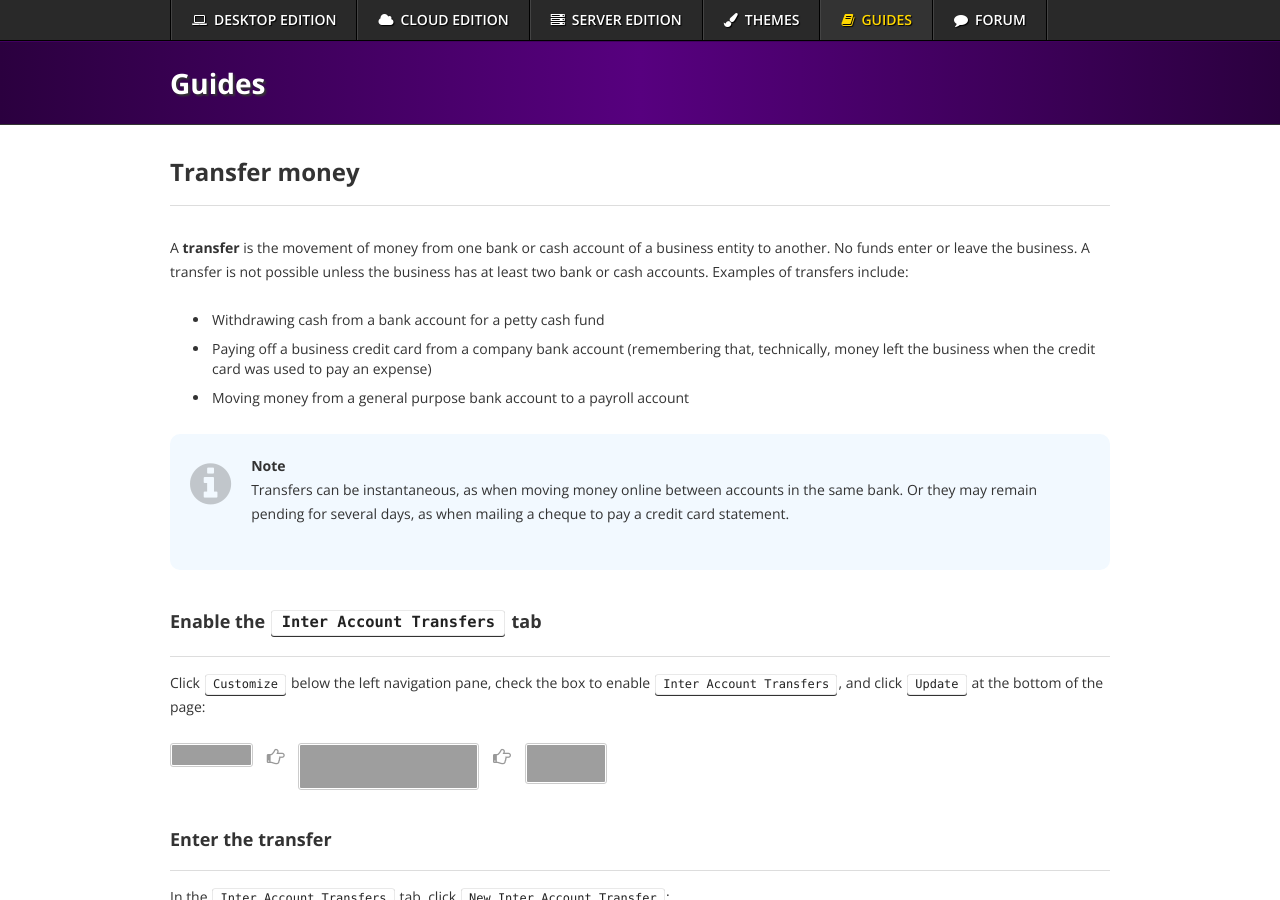
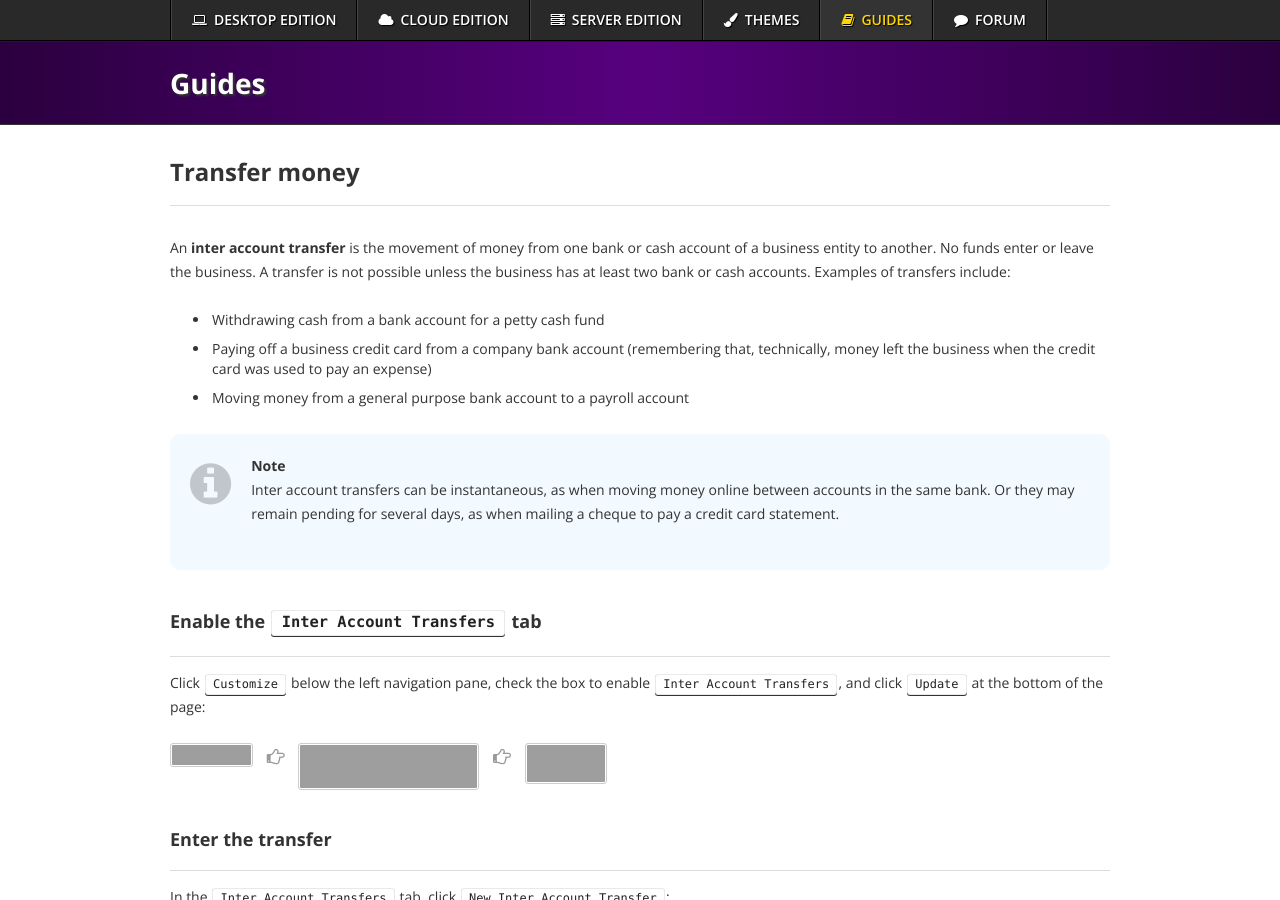
Before and after one commit to 3etechinns/www.manager.io, a Jekyll site: the page built from _guides/9650.html, in a window 1280 px wide and 900 px high. Built offline with Jekyll 4.4.1, drawn with Linux system fonts in a browser that asks for light colours; nearby versions of some CDN libraries; comment, search, counter and statistics services are not loaded; grey boxes are pictures that could not be loaded.

Commit message:
Guide update

```diff
--- a/_guides/9650.html
+++ b/_guides/9650.html
@@ -4,7 +4,7 @@ title: Transfer money
 tags: cash-accounts bank-accounts inter-account-transfers inter-account-transfer-form inter-account-transfer-view beginner
 ---
 {% raw %}
-<p>A <strong>transfer</strong> is the movement of money from one bank or cash account of a business entity to another. No funds enter or leave the business. A transfer is not possible unless the business has at least two bank or cash accounts. Examples of transfers include:</p>
+<p>An <strong>inter account transfer</strong> is the movement of money from one bank or cash account of a business entity to another. No funds enter or leave the business. A transfer is not possible unless the business has at least two bank or cash accounts. Examples of transfers include:</p>
 <ul>
 <li>Withdrawing cash from a bank account for a petty cash fund</li>
 <li>Paying off a business credit card from a company bank account (remembering that, technically, money left the business when the credit card was used to pay an expense)</li>
@@ -12,16 +12,16 @@ tags: cash-accounts bank-accounts inter-account-transfers inter-account-transfer
 </ul>
 <table style="background-color: #F2F9FF; border-radius: 10px; margin-bottom: 20px"><tr><td style="font-size: 48px; opacity: 0.25; padding: 20px; padding-top: 15px; padding-right: 0px; vertical-align: top"><i class="fa fa-info-circle"></i></td><td style="padding: 20px">
 <p><strong>Note</strong><br>
-Transfers can be instantaneous, as when moving money online between accounts in the same bank. Or they may remain pending for several days, as when mailing a cheque to pay a credit card statement.</p>
+Inter account transfers can be instantaneous, as when moving money online between accounts in the same bank. Or they may remain pending for several days, as when mailing a cheque to pay a credit card statement.</p>
 </td></tr></table>
 <h3>Enable the <kbd>Inter Account Transfers</kbd> tab</h3>
 <p>Click <kbd>Customize</kbd> below the left navigation pane, check the box to enable <kbd>Inter Account Transfers</kbd>, and click <kbd>Update</kbd> at the bottom of the page:</p>
-<p><img src="https://cdn-business2.discourse.org/uploads/manager1/original/2X/d/dd10879fbef9b995d8ec13ab5d78c956e2467181.png" alt="09 AM" width="83" height="24"> <strong><i class="fa fa-hand-o-right" style="margin-right: 10px; color: #999; font-size: 18px; padding-top: 5px"></i></strong> <img src="https://cdn-business2.discourse.org/uploads/manager1/original/2X/b/ba35ec620d008b311f4cc4f4a6d0ba1234573562.png" alt="22 AM" width="181" height="47"> <strong><i class="fa fa-hand-o-right" style="margin-right: 10px; color: #999; font-size: 18px; padding-top: 5px"></i></strong> <img src="https://cdn-business2.discourse.org/uploads/manager1/original/2X/9/97a2297505da19914922bc9efe8591902f23354c.png" alt="36 AM" width="82" height="41"></p>
+<p><img src="https://forum.manager.io/uploads/manager1/original/2X/d/dd10879fbef9b995d8ec13ab5d78c956e2467181.png" alt="09 AM" width="83" height="24"> <strong><i class="fa fa-hand-o-right" style="margin-right: 10px; color: #999; font-size: 18px; padding-top: 5px"></i></strong> <img src="https://forum.manager.io/uploads/manager1/original/2X/b/ba35ec620d008b311f4cc4f4a6d0ba1234573562.png" alt="22 AM" width="181" height="47"> <strong><i class="fa fa-hand-o-right" style="margin-right: 10px; color: #999; font-size: 18px; padding-top: 5px"></i></strong> <img src="https://forum.manager.io/uploads/manager1/original/2X/9/97a2297505da19914922bc9efe8591902f23354c.png" alt="36 AM" width="82" height="41"></p>
 <h3>Enter the transfer</h3>
 <p>In the <kbd>Inter Account Transfers</kbd> tab, click <kbd>New Inter Account Transfer</kbd>:</p>
-<p><img src="https://cdn-business2.discourse.org/uploads/manager1/original/2X/e/e9d4d055fc021f634411429c983cbab4e9c8cc7a.png" alt="28 AM" width="188" height="52"> <strong><i class="fa fa-hand-o-right" style="margin-right: 10px; color: #999; font-size: 18px; padding-top: 5px"></i></strong> <img src="https://cdn-business2.discourse.org/uploads/manager1/original/2X/d/d6a17f36ea732c87efdb6dcb4a5921aeee9a2b0b.png" alt="35 AM" width="378" height="47"></p>
+<p><img src="https://forum.manager.io/uploads/manager1/original/2X/e/e9d4d055fc021f634411429c983cbab4e9c8cc7a.png" alt="28 AM" width="188" height="52"> <strong><i class="fa fa-hand-o-right" style="margin-right: 10px; color: #999; font-size: 18px; padding-top: 5px"></i></strong> <img src="https://forum.manager.io/uploads/manager1/original/2X/d/d6a17f36ea732c87efdb6dcb4a5921aeee9a2b0b.png" alt="35 AM" width="378" height="47"></p>
 <p>Complete the entry (some fields appear as you progress):</p>
-<p><img src="https://cdn-business2.discourse.org/uploads/manager1/original/2X/7/70d248e6c0bcba579f4dd9605f18edd73a4dc0f9.png" width="627" height="368"></p>
+<p><img src="https://forum.manager.io/uploads/manager1/original/2X/7/70d248e6c0bcba579f4dd9605f18edd73a4dc0f9.png" width="627" height="368"></p>
 <ul>
 <li>
 <strong><code>Date</code></strong> will be prefilled with today’s date. This can be edited.</li>
@@ -42,7 +42,7 @@ Transfers can be instantaneous, as when moving money online between accounts in
 <strong><code>Status</code></strong> options are the same for the destination account as the origin account.</li>
 </ul>
 <p>Click <kbd>Create</kbd> to finalize the transfer:</p>
-<p><img src="https://cdn-business2.discourse.org/uploads/manager1/original/2X/4/4a77da10a4c37258bcc882010d7c47e87d31fe4d.png"></p>
+<p><img src="https://forum.manager.io/uploads/manager1/original/2X/4/4a77da10a4c37258bcc882010d7c47e87d31fe4d.png" width="690" height="446"></p>
 <table style="background-color: #F2F9FF; border-radius: 10px; margin-bottom: 20px"><tr><td style="font-size: 48px; opacity: 0.25; padding: 20px; padding-top: 15px; padding-right: 0px; vertical-align: top"><i class="fa fa-info-circle"></i></td><td style="padding: 20px">
 <p><strong>Note</strong><br>
 Transfers do not appear in the <kbd>Bank Transactions</kbd> or <kbd>Cash Transactions</kbd> tabs. They appear in drill-down listings of individual accounts accessed from the <kbd>Summary</kbd>, <kbd>Bank Accounts</kbd>, or <kbd>Cash Accounts</kbd> tabs.</p>
```
